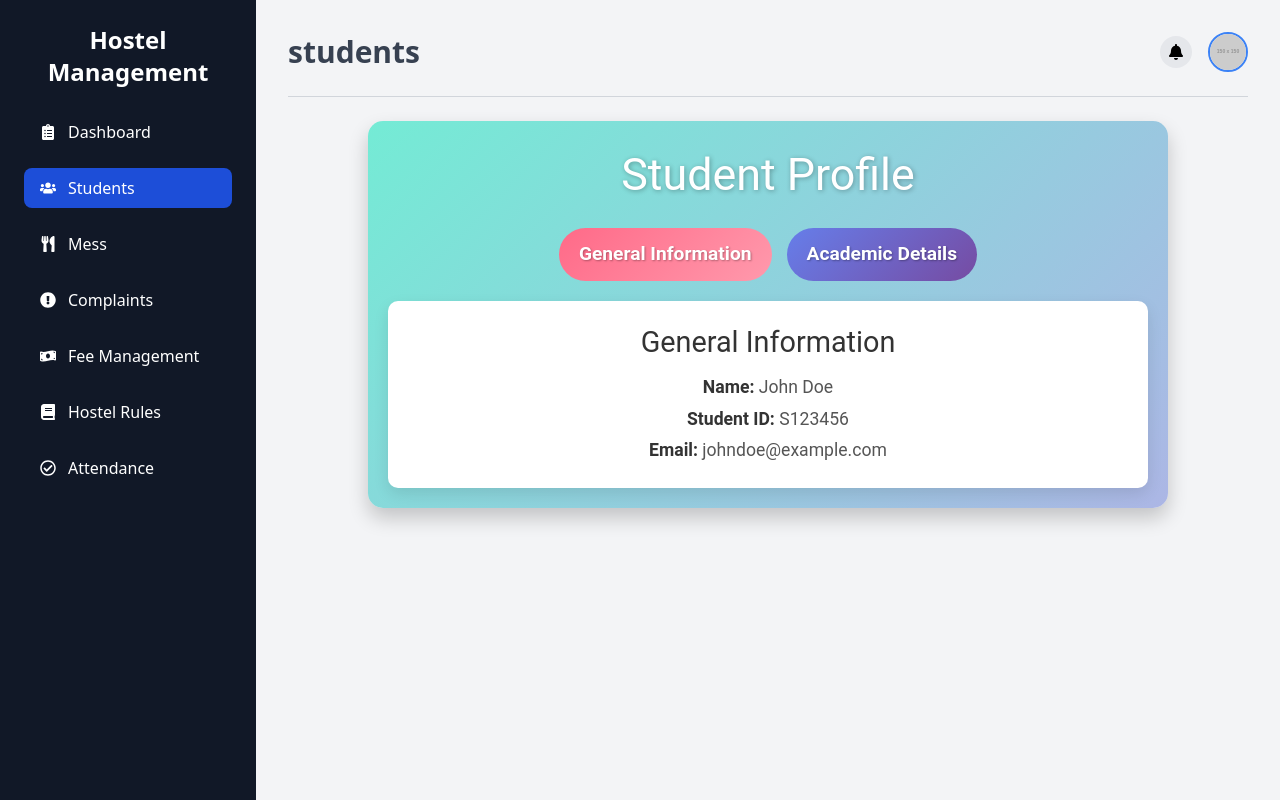
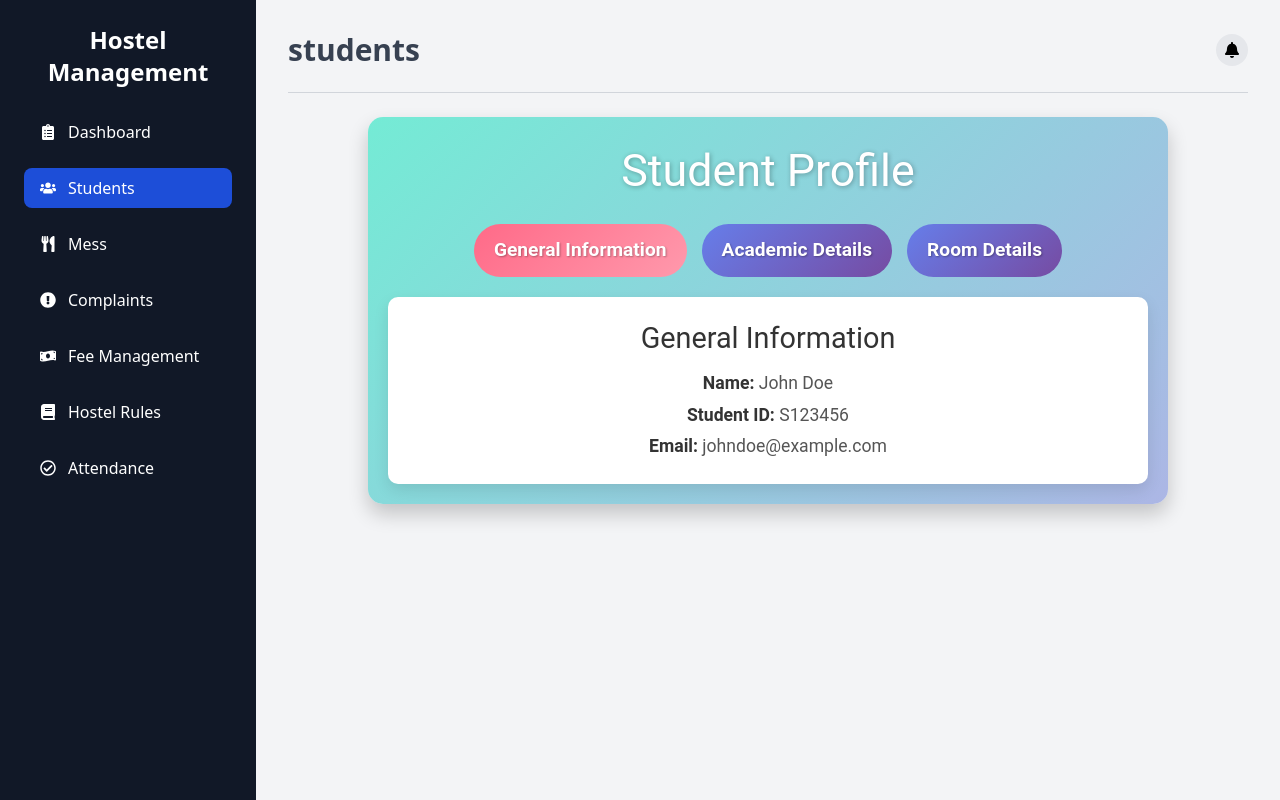
Before and after one commit to im-divxnshh/HostelMgmt, a React (Create React App) app: page /user-dashboard in a window 1280 px wide. Both pictures are taken after a click on the button "Students". Built offline with nearby package versions, Linux system fonts and the light colour scheme.

Commit message:
completed

```diff
--- a/src/components/userComps/studentProfile.jsx
+++ b/src/components/userComps/Profile.jsx
@@ -9,6 +9,11 @@ const StudentProfile = () => {
     age: 20,
     Department: 'Computer Science',
     year: 'Sophomore',
+    roomDetails: {
+      roomNumber: 'A-101',
+      hostelName: 'Maple Residence',
+      bedNumber: 'B-12',
+    },
   };
 
   // State to manage which section to display
@@ -35,6 +40,15 @@ const StudentProfile = () => {
             <p><strong>Age:</strong> {studentData.age}</p>
           </div>
         );
+      case 'room':
+        return (
+          <div className="profile-section-content">
+            <h2>Room Details</h2>
+            <p><strong>Room Number:</strong> {studentData.roomDetails.roomNumber}</p>
+            <p><strong>Hostel Name:</strong> {studentData.roomDetails.hostelName}</p>
+            <p><strong>Bed Number:</strong> {studentData.roomDetails.bedNumber}</p>
+          </div>
+        );
       default:
         return <div className="profile-section-content">Please select a section to view.</div>;
     }
@@ -57,6 +71,12 @@ const StudentProfile = () => {
           className={selectedSection === 'academic' ? 'profile-active' : ''}
         >
           Academic Details
+        </button>
+        <button
+          onClick={() => setSelectedSection('room')}
+          className={selectedSection === 'room' ? 'profile-active' : ''}
+        >
+          Room Details
         </button>
       </div>
 
--- a/src/pages/user/userDb.jsx
+++ b/src/pages/user/userDb.jsx
@@ -1,11 +1,11 @@
 import React, { useState } from "react";
 import { FaUsers, FaMoneyBillWave, FaClipboardList, FaBell, FaBook, FaUtensils, FaRegCheckCircle, FaExclamationCircle } from "react-icons/fa";
-import StudentProfile from "../../components/userComps/studentProfile";
-import FeeManagement from  "../../components/userComps/feesManagement";
-import HostelRules from    "../../components/userComps/hostelRules";
-import Complaints from     "../../components/userComps/complaints";
-import Attendance from     "../../components/userComps/attendance";
-import Mess from           "../../components/userComps/mess";
+import StudentProfile from "../../components/userComps/Profile";
+import FeeManagement from "../../components/userComps/feesManagement";
+import HostelRules from "../../components/userComps/hostelRules";
+import Complaints from "../../components/userComps/complaints";
+import Attendance from "../../components/userComps/attendance";
+import Mess from "../../components/userComps/mess";
 
 const UserDashboard = () => {
   const [activePage, setActivePage] = useState("dashboard");
@@ -149,11 +149,6 @@ const UserDashboard = () => {
             <button className="bg-gray-200 p-2 rounded-full hover:bg-gray-300">
               <FaBell />
             </button>
-            <img
-              className="w-10 h-10 rounded-full border-2 border-blue-500"
-              src="https://via.placeholder.com/150"
-              alt="Profile"
-            />
           </div>
         </header>
 
```
